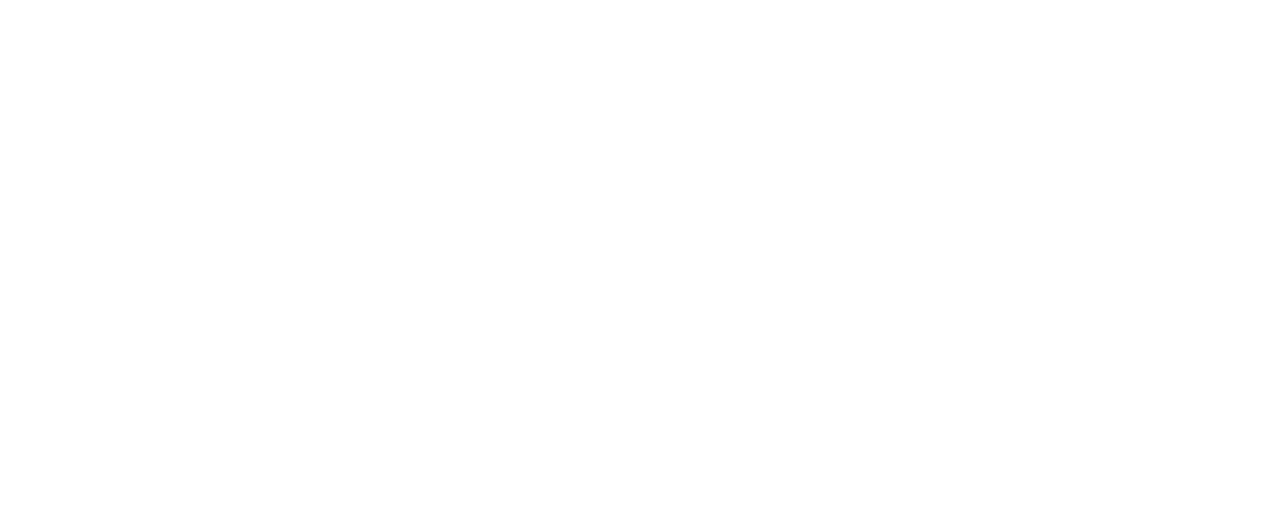
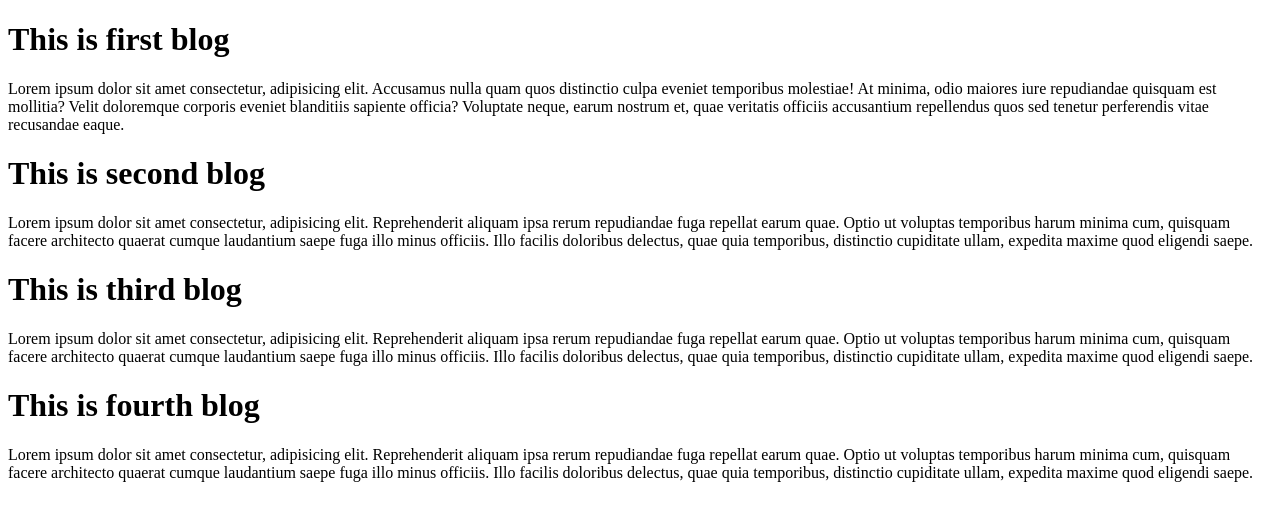
Before and after one commit to Rahib38/my-first-github-repo, a plain HTML site: page index.html in a window 1280 px wide. Drawn offline with Linux system fonts and the light colour scheme.

Commit message:
my blog website

```diff
--- a/index.html
+++ b/index.html
@@ -6,6 +6,21 @@
     <title>My First Ever Github Repo</title>
 </head>
 <body>
-
+    <div>
+        <h1>This is first blog</h1>
+        <p>Lorem ipsum dolor sit amet consectetur, adipisicing elit. Accusamus nulla quam quos distinctio culpa eveniet temporibus molestiae! At minima, odio maiores iure repudiandae quisquam est mollitia? Velit doloremque corporis eveniet blanditiis sapiente officia? Voluptate neque, earum nostrum et, quae veritatis officiis accusantium repellendus quos sed tenetur perferendis vitae recusandae eaque.</p>
+    </div>
+    <div>
+        <h1>This is second blog</h1>
+        <p>Lorem ipsum dolor sit amet consectetur, adipisicing elit. Reprehenderit aliquam ipsa rerum repudiandae fuga repellat earum quae. Optio ut voluptas temporibus harum minima cum, quisquam facere architecto quaerat cumque laudantium saepe fuga illo minus officiis. Illo facilis doloribus delectus, quae quia temporibus, distinctio cupiditate ullam, expedita maxime quod eligendi saepe.</p>
+    </div>
+    <div>
+        <h1>This is third blog</h1>
+        <p>Lorem ipsum dolor sit amet consectetur, adipisicing elit. Reprehenderit aliquam ipsa rerum repudiandae fuga repellat earum quae. Optio ut voluptas temporibus harum minima cum, quisquam facere architecto quaerat cumque laudantium saepe fuga illo minus officiis. Illo facilis doloribus delectus, quae quia temporibus, distinctio cupiditate ullam, expedita maxime quod eligendi saepe.</p>
+    </div>
+    <div>
+        <h1>This is fourth blog</h1>
+        <p>Lorem ipsum dolor sit amet consectetur, adipisicing elit. Reprehenderit aliquam ipsa rerum repudiandae fuga repellat earum quae. Optio ut voluptas temporibus harum minima cum, quisquam facere architecto quaerat cumque laudantium saepe fuga illo minus officiis. Illo facilis doloribus delectus, quae quia temporibus, distinctio cupiditate ullam, expedita maxime quod eligendi saepe.</p>
+    </div>
 </body>
 </html>
```
